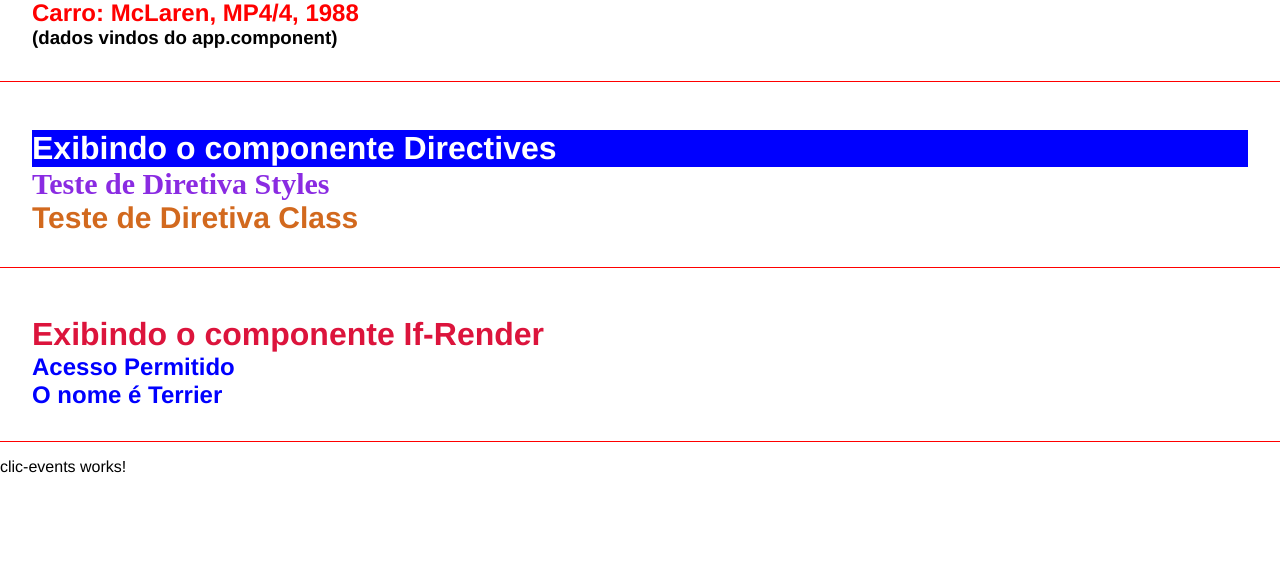
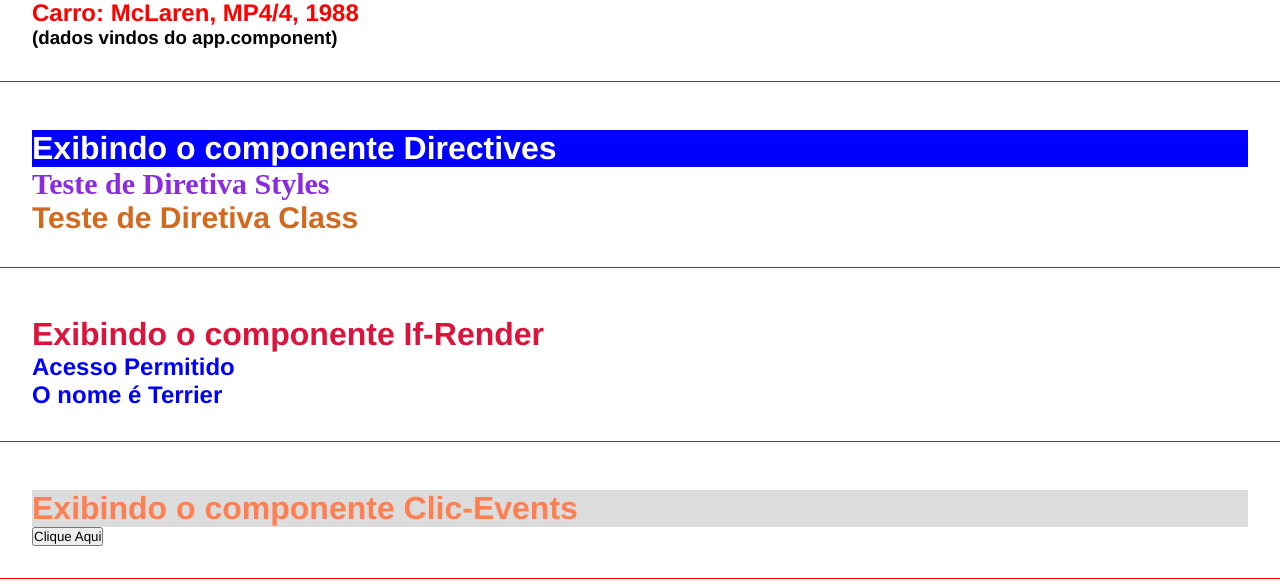
Before and after one commit to ernestopcaraujo/projectReviewAngular, an Angular app in the folder curso-angular/: page / in a window 1280 px wide. Shown: the part 526-1111 px from the top of the page. Built offline with nearby package versions, Linux system fonts and the light colour scheme.

Commit message:
Added click-event to template

```diff
--- a/curso-angular/src/app/components/clic-events/clic-events.component.html
+++ b/curso-angular/src/app/components/clic-events/clic-events.component.html
@@ -1 +1,5 @@
-<p>clic-events works!</p>
+<div class="class">
+    <h1>Exibindo o componente Clic-Events</h1>
+    <button (click)="showMessage()">Clique Aqui</button>
+    <p *ngIf="show">Mostrando Mensagem</p>
+</div>
```
